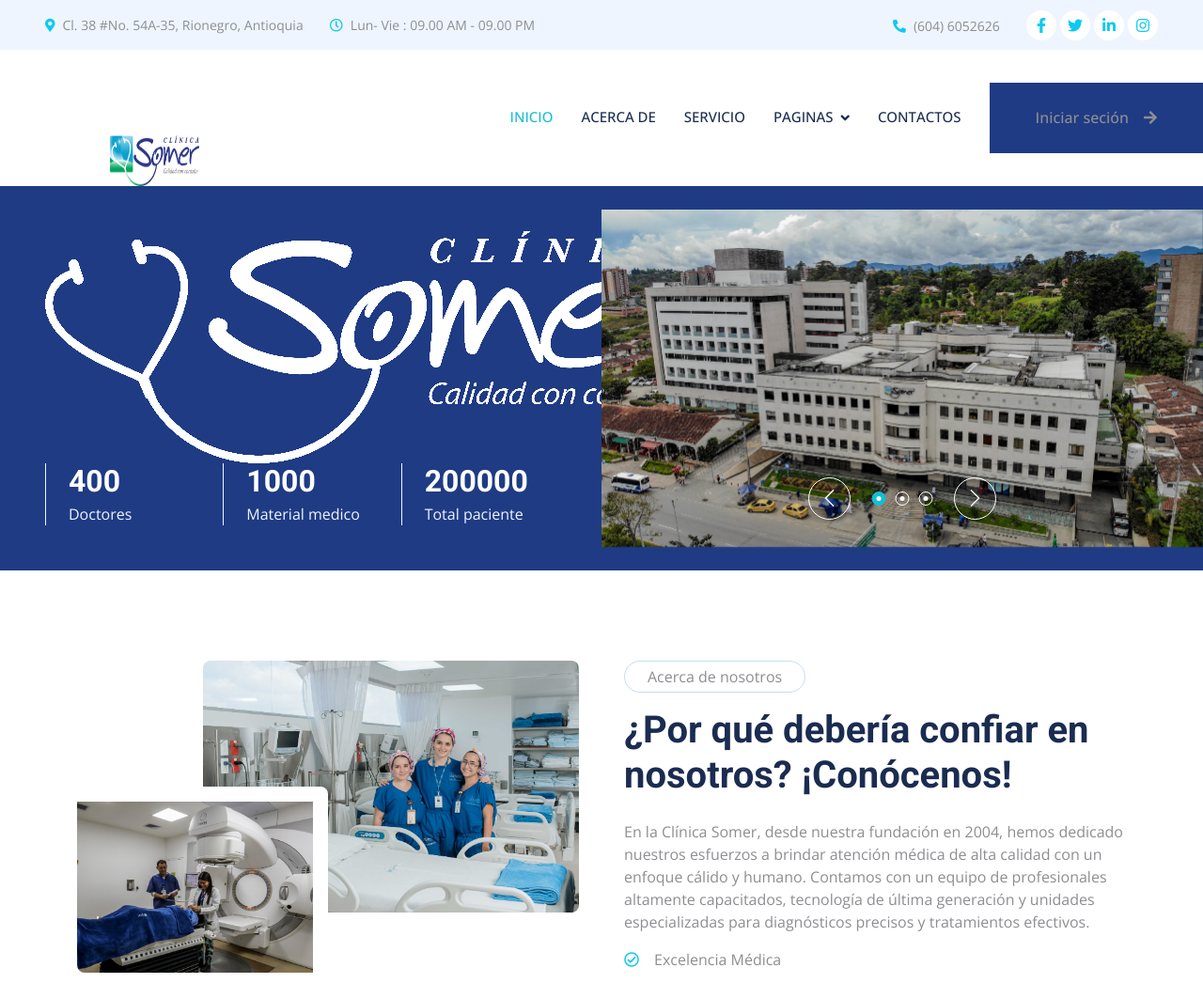
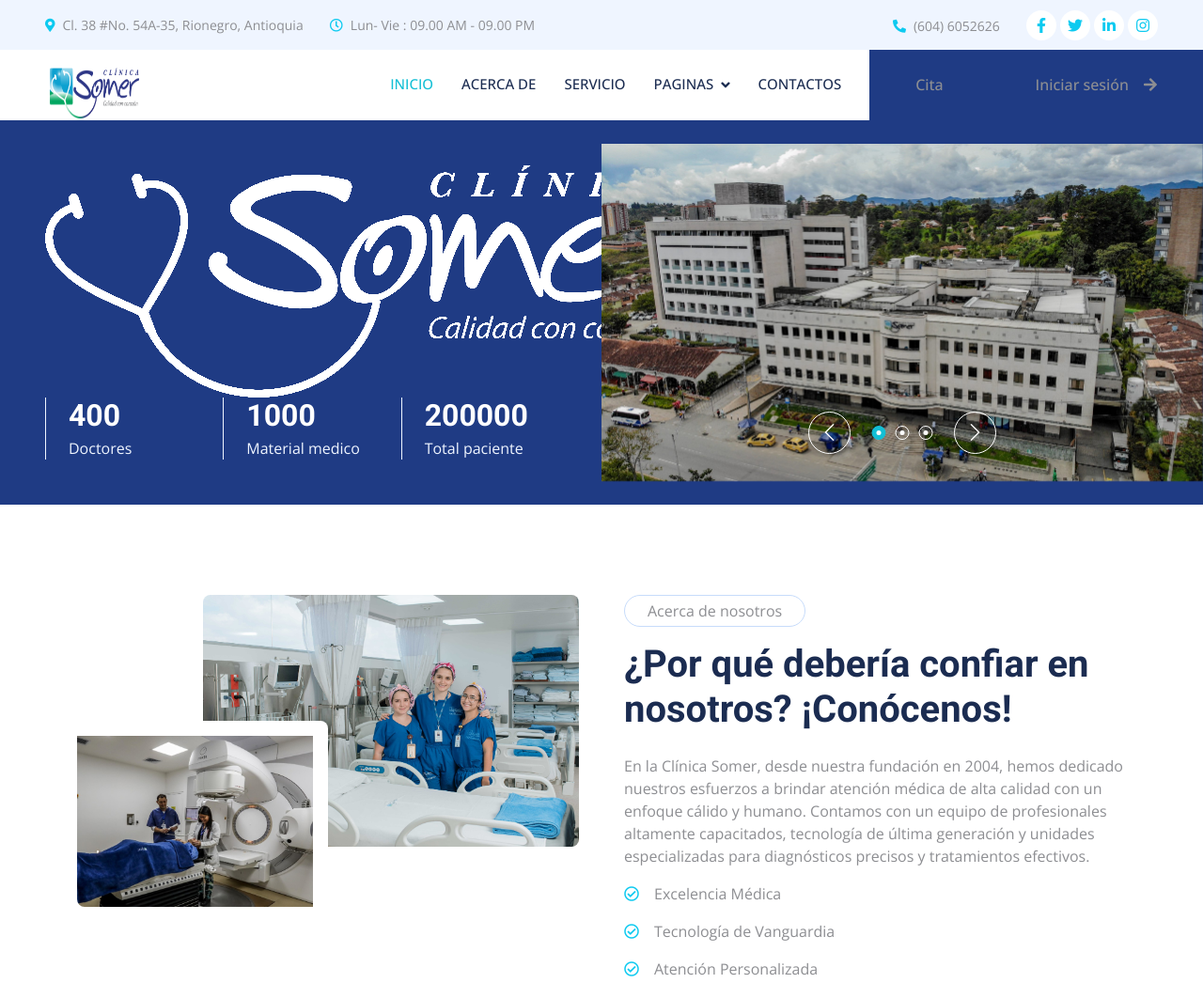
Before and after one commit to JorG1207/bootstrap, a plain HTML site: page proyecto5/index.html in a window 1280 px wide. Shown: the top 1046 px of the page at 94% size. Drawn offline with nearby package versions, Linux system fonts and the light colour scheme.

Commit message:
index.html

```diff
--- a/proyecto5/index.html
+++ b/proyecto5/index.html
@@ -75,7 +75,7 @@
     <!-- Navbar Start -->
     <nav class="navbar navbar-expand-lg bg-white navbar-light sticky-top p-0 wow fadeIn" data-wow-delay="0.1s">
         <a href="index.html" class="navbar-brand d-flex align-items-center px-4 px-lg-5">
-            <h1 class="m-0 text-primary"><a href="#"><img src="img/logo.png" alt="" class="logo"></a></h1>
+            <h1 class="m-0 text-primary"><img src="img/logo.png" alt="" class="logo"></h1>
         </a>
         <button type="button" class="navbar-toggler me-4" data-bs-toggle="collapse" data-bs-target="#navbarCollapse">
             <span class="navbar-toggler-icon"></span>
@@ -95,7 +95,8 @@
                 </div>
                 <a href="#contacto" class="nav-item nav-link">Contactos</a>
             </div>
-            <a href="#citas" class="btn color1 color-btn rounded-0 py-4 px-lg-5 d-none d-lg-block text">Iniciar seción<i class="fa fa-arrow-right ms-3"></i></a>
+            <a href="#citas" class="btn color1 color-btn rounded-0 py-4 px-lg-5 d-none d-lg-block text">Cita</a>
+            <a href="login.html" class="btn color1 color-btn rounded-0 py-4 px-lg-5 d-none d-lg-block text">Iniciar sesión<i class="fa fa-arrow-right ms-3"></i></a>
         </div>
     </nav>
     <!-- Navbar End -->
```
